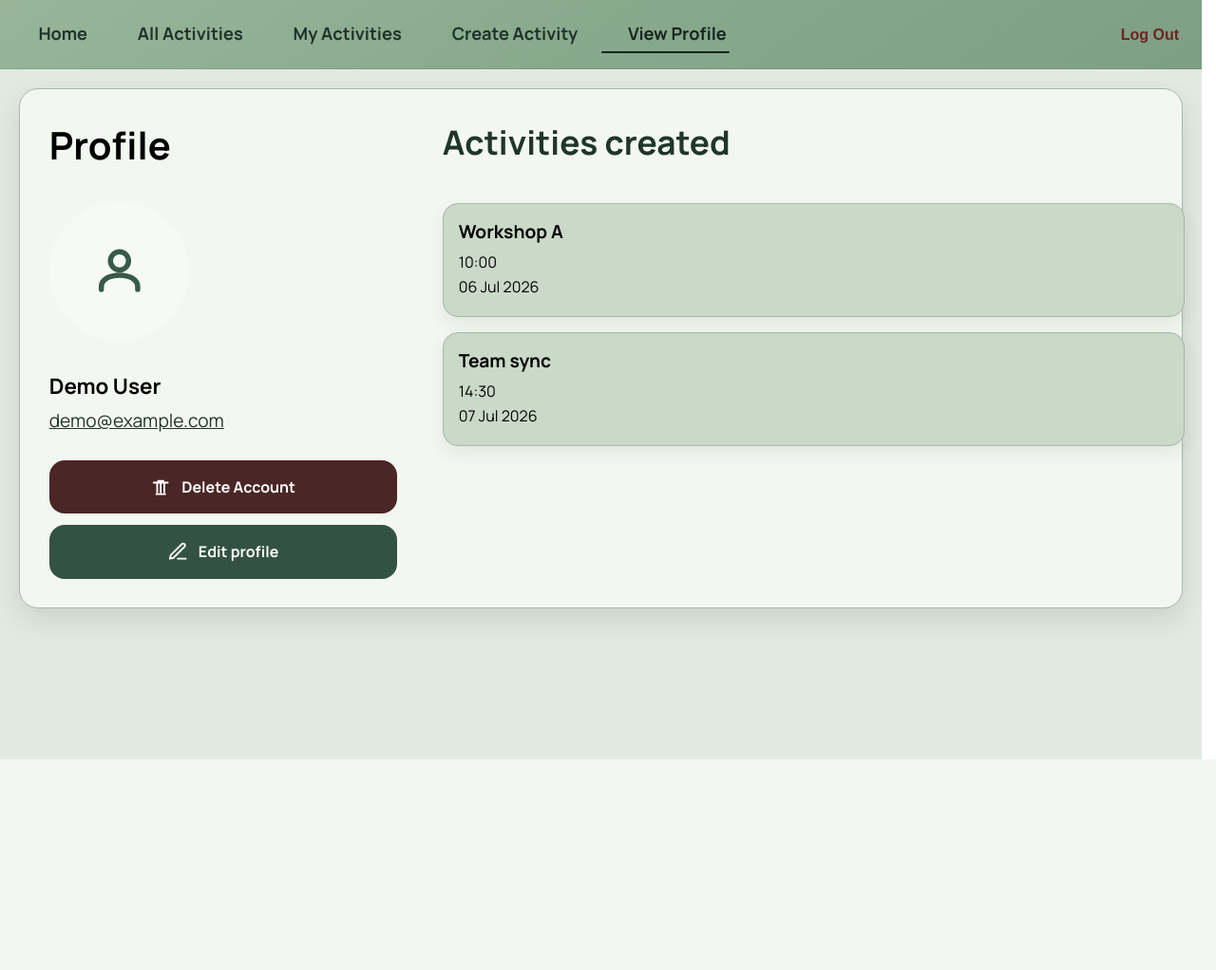
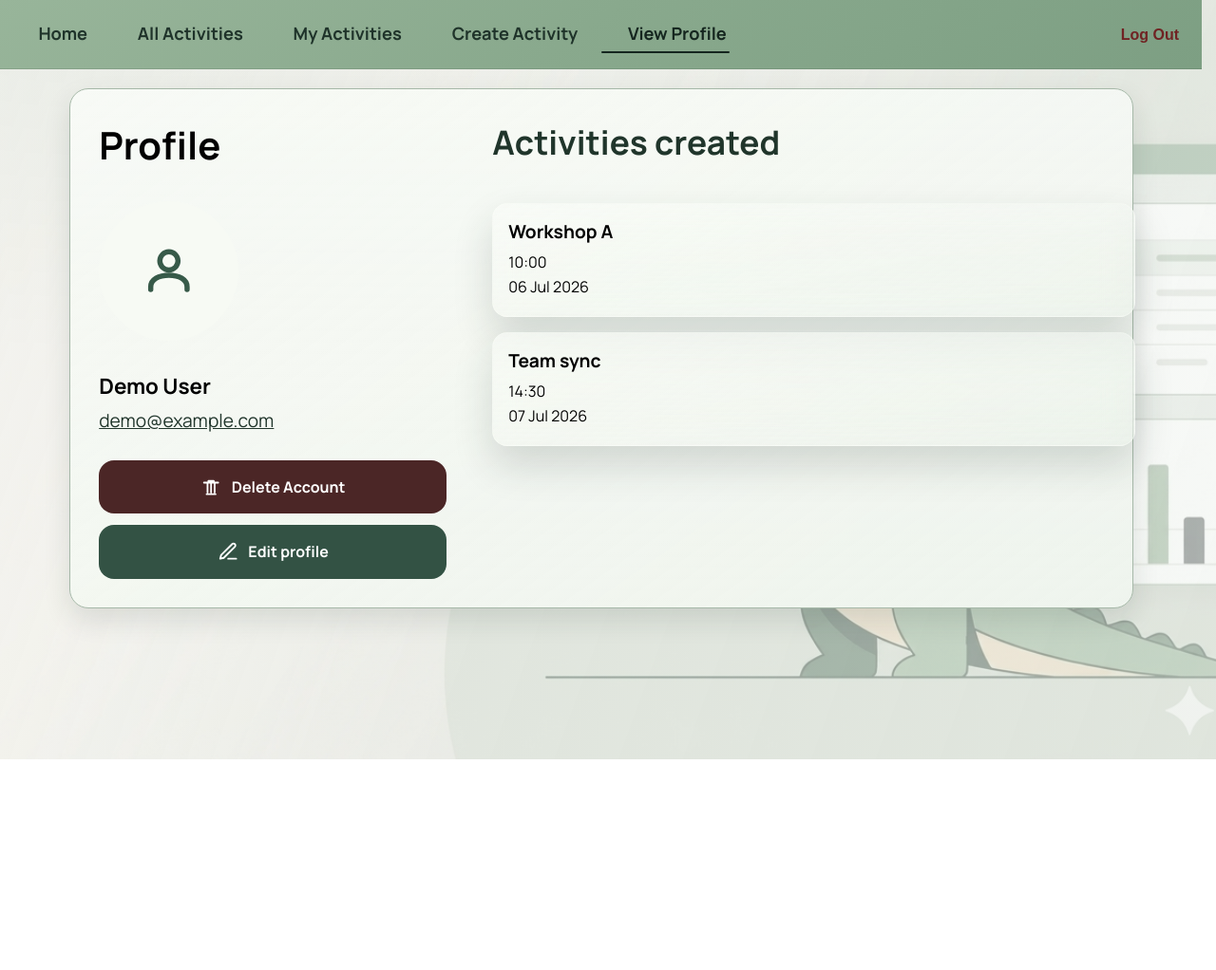
Before and after one commit to nyjc-computing-2526/Capstone-Project-2527, a Flask app: page /auth/view/1 in a window 1280 px wide. Shown: the whole page at 95% size. Before the commit the page ends 800 px from the top, so only its background shows below. Run offline with Flask 3, Linux system fonts and the light colour scheme.

Commit message:
Added glass UI elements and displayed hero image on every page

```diff
--- a/app/static/css/06-profile.css
+++ b/app/static/css/06-profile.css
@@ -10,9 +10,8 @@
 }
 
 .profile-card {
-  width: min(38rem, 100%);
+  width: 100%;
   min-height: 28rem;
-  box-shadow: none;
 }
 
 .profile-card h1 {
--- a/app/static/css/09-activity-detail.css
+++ b/app/static/css/09-activity-detail.css
@@ -1,6 +1,10 @@
 /* ── Activity detail page (view_activity.html) ────────────────────────────── */
 
 /* Activity detail: hero, status pills, participants. */
+
+.activity-card-page {
+  padding-bottom: clamp(3rem, 8vh, 5rem);
+}
 
 .hero {
   background:
--- a/app/static/css/10-utilities-and-modals.css
+++ b/app/static/css/10-utilities-and-modals.css
@@ -222,7 +222,7 @@
   gap: 3rem;
   align-items: flex-start;
   flex-direction: row;
-  width: min(56rem, 100%);
+  width: 100%;
   max-width: 100%;
   box-sizing: border-box;
 }
--- a/app/static/css/11-landing-hero.css
+++ b/app/static/css/11-landing-hero.css
@@ -67,7 +67,7 @@ header[data-nav-profile="landing"] .nav-auth-btn-register {
   isolation: isolate;
 }
 
-.landing-home .landing-bg-viewport {
+.landing-page .landing-bg-viewport {
   position: fixed;
   inset: 0;
   z-index: -2;
@@ -75,7 +75,7 @@ header[data-nav-profile="landing"] .nav-auth-btn-register {
   pointer-events: none;
 }
 
-.landing-home .landing-bg-viewport::after {
+.landing-page .landing-bg-viewport::after {
   content: "";
   position: absolute;
   inset: 0;
@@ -87,7 +87,7 @@ header[data-nav-profile="landing"] .nav-auth-btn-register {
   );
 }
 
-.landing-home .landing-bg-viewport img {
+.landing-page .landing-bg-viewport img {
   width: 100%;
   height: 100%;
   object-fit: cover;
@@ -159,7 +159,7 @@ header[data-nav-profile="landing"] .nav-auth-btn-register {
     justify-content: flex-end;
   }
 
-  .landing-home .landing-bg-viewport img {
+  .landing-page .landing-bg-viewport img {
     object-position: 82% center;
   }
 
@@ -180,7 +180,7 @@ header[data-nav-profile="landing"] .nav-auth-btn-register {
 }
 
 @media (max-aspect-ratio: 4/3) {
-  .landing-home .landing-bg-viewport img {
+  .landing-page .landing-bg-viewport img {
     object-position: 80% center;
   }
 }
--- /dev/null
+++ b/app/static/css/15-glass-surfaces.css
@@ -0,0 +1,165 @@
+/* Shared glass surfaces + app-page hero image backdrop. */
+
+:root {
+  --glass-surface:
+    linear-gradient(180deg, rgba(255, 255, 255, 0.24), rgba(255, 255, 255, 0.06)),
+    linear-gradient(145deg, rgba(247, 250, 244, 0.56), rgba(227, 235, 227, 0.32));
+  --glass-surface-strong:
+    linear-gradient(180deg, rgba(255, 255, 255, 0.3), rgba(255, 255, 255, 0.1)),
+    linear-gradient(145deg, rgba(248, 251, 246, 0.64), rgba(229, 237, 229, 0.4));
+  --glass-border: rgba(250, 252, 248, 0.38);
+  --glass-border-strong: rgba(255, 255, 255, 0.56);
+  --shadow-glass: 0 20px 42px rgba(31, 51, 42, 0.16);
+  --shadow-glass-hover: 0 24px 48px rgba(31, 51, 42, 0.19);
+}
+
+.app-hero-page {
+  position: relative;
+  background: transparent;
+  min-height: 100vh;
+}
+
+.app-hero-page .app-hero-viewport {
+  position: fixed;
+  inset: 0;
+  z-index: -1;
+  pointer-events: none;
+  overflow: hidden;
+}
+
+.app-hero-page .app-hero-viewport::before,
+.app-hero-page .app-hero-viewport::after {
+  content: "";
+  position: absolute;
+  inset: 0;
+}
+
+.app-hero-page .app-hero-viewport::before {
+  background-image: url("../images/alligator-hero-image.png");
+  background-size: cover;
+  background-position: 88% center;
+  background-repeat: no-repeat;
+  opacity: 0.6;
+  transform: scale(1.02);
+}
+
+.app-hero-page .app-hero-viewport::after {
+  background:
+    linear-gradient(110deg, rgba(238, 242, 236, 0.42) 0%, rgba(238, 242, 236, 0.2) 38%, rgba(226, 233, 225, 0.34) 100%),
+    radial-gradient(120% 80% at 7% 2%, rgba(148, 181, 159, 0.14) 0%, rgba(148, 181, 159, 0) 56%);
+}
+
+.app-hero-page > :not(.app-hero-viewport) {
+  position: relative;
+  z-index: 1;
+}
+
+main,
+.all-activities,
+.create-activity,
+.auth-page,
+.activity-card-page,
+.profile-page,
+.filler {
+  background: transparent;
+}
+
+.app-hero-page main,
+.app-hero-page .all-activities,
+.app-hero-page .create-activity,
+.app-hero-page .activity-card-page,
+.app-hero-page .profile-page {
+  position: relative;
+  padding-bottom: clamp(3rem, 8vh, 5rem);
+}
+
+.app-hero-page .content,
+.app-hero-page .page-card {
+  width: min(1120px, 100%);
+  max-width: min(1120px, 100%);
+  margin-inline: auto;
+}
+
+.app-hero-page .content {
+  margin-right: auto;
+}
+
+.all-activities .activities-grid,
+.profile-page .activities {
+  gap: 1rem;
+}
+
+.all-activities .page-card {
+  border-color: var(--border-warm);
+}
+
+.content,
+.sidebar,
+.login-card,
+.page-card,
+.activity-card,
+.activity-detail-card,
+.password-modal-card,
+.delete-modal-card,
+.landing-home .hero-home-copy {
+  background: var(--glass-surface);
+  border: 1px solid var(--glass-border);
+  box-shadow: var(--shadow-glass);
+  backdrop-filter: blur(14px) saturate(145%);
+  -webkit-backdrop-filter: blur(14px) saturate(145%);
+}
+
+.landing-home .hero-home-copy {
+  background: var(--glass-surface-strong);
+  border-color: var(--glass-border-strong);
+}
+
+.activity-card {
+  background: var(--glass-surface);
+}
+
+.activity-card-link:hover .activity-card {
+  background: var(--glass-surface-strong);
+  border-color: var(--glass-border-strong);
+  box-shadow: var(--shadow-glass-hover);
+}
+
+.activities .activity-card-link:nth-child(4n + 1):hover .activity-card,
+.activities-grid .activity-card-link:nth-child(4n + 1):hover .activity-card {
+  background:
+    linear-gradient(180deg, rgba(255, 255, 255, 0.32), rgba(255, 255, 255, 0.12)),
+    linear-gradient(145deg, rgba(236, 245, 235, 0.66), rgba(223, 236, 226, 0.38));
+}
+
+.activities .activity-card-link:nth-child(4n + 2):hover .activity-card,
+.activities-grid .activity-card-link:nth-child(4n + 2):hover .activity-card {
+  background:
+    linear-gradient(180deg, rgba(255, 255, 255, 0.32), rgba(255, 255, 255, 0.12)),
+    linear-gradient(145deg, rgba(234, 243, 236, 0.66), rgba(219, 234, 225, 0.38));
+}
+
+.activities .activity-card-link:nth-child(4n + 3):hover .activity-card,
+.activities-grid .activity-card-link:nth-child(4n + 3):hover .activity-card {
+  background:
+    linear-gradient(180deg, rgba(255, 255, 255, 0.32), rgba(255, 255, 255, 0.12)),
+    linear-gradient(145deg, rgba(240, 244, 234, 0.66), rgba(227, 233, 220, 0.38));
+}
+
+.activities .activity-card-link:nth-child(4n):hover .activity-card,
+.activities-grid .activity-card-link:nth-child(4n):hover .activity-card {
+  background:
+    linear-gradient(180deg, rgba(255, 255, 255, 0.32), rgba(255, 255, 255, 0.12)),
+    linear-gradient(145deg, rgba(233, 242, 233, 0.66), rgba(218, 231, 222, 0.38));
+}
+
+@media (max-width: 760px) {
+  .app-hero-page .app-hero-viewport::before {
+    background-position: 82% center;
+  }
+}
+
+@media (max-aspect-ratio: 4/3) {
+  .app-hero-page .app-hero-viewport::before {
+    background-position: 80% center;
+  }
+}
--- a/app/static/styles.css
+++ b/app/static/styles.css
@@ -17,3 +17,4 @@
 @import url("css/12-marketing-pages.css");
 @import url("css/13-button-harmony.css");
 @import url("css/14-responsive-aspect-ratios.css");
+@import url("css/15-glass-surfaces.css");
--- a/app/templates/activitydetails.html
+++ b/app/templates/activitydetails.html
@@ -6,7 +6,8 @@
     <title>{{ data.title | default('Activity') }}</title>
     {% include "partials/stylesheets.html" %}
   </head>
-  <body>
+  <body class="app-hero-page">
+    <div class="app-hero-viewport" aria-hidden="true"></div>
     {% with messages = get_flashed_messages(with_categories=true) %}
       {% if messages %}
         <div class="toast-container">
--- a/app/templates/allactivities.html
+++ b/app/templates/allactivities.html
@@ -6,7 +6,8 @@
     <title>All Activities</title>
     {% include "partials/stylesheets.html" %}
   </head>
-  <body>
+  <body class="app-hero-page">
+    <div class="app-hero-viewport" aria-hidden="true"></div>
     {% with messages = get_flashed_messages(with_categories=true) %} {% if
     messages %}
     <div class="toast-container">
--- a/app/templates/createactivity.html
+++ b/app/templates/createactivity.html
@@ -6,7 +6,8 @@
     <title>Create activity</title>
     {% include "partials/stylesheets.html" %}
   </head>
-  <body>
+  <body class="app-hero-page">
+    <div class="app-hero-viewport" aria-hidden="true"></div>
     {% with messages = get_flashed_messages(with_categories=true) %} {% if
     messages %}
     <div class="toast-container">
--- a/app/templates/home.html
+++ b/app/templates/home.html
@@ -6,7 +6,8 @@
     <title>{{ page_title | default('Activity Management') }}</title>
     {% include "partials/stylesheets.html" %}
   </head>
-  <body>
+  <body class="app-hero-page">
+    <div class="app-hero-viewport" aria-hidden="true"></div>
     {% with messages = get_flashed_messages(with_categories=true) %} {% if
     messages %}
     <div class="toast-container">
--- a/app/templates/landing.html
+++ b/app/templates/landing.html
@@ -13,14 +13,12 @@
     <title>Activity Alligator</title>
   </head>
   <body class="landing-page{% if request.endpoint == 'landing.index' %} landing-home{% endif %}">
-    {% if request.endpoint == 'landing.index' %}
     <div class="landing-bg-viewport" aria-hidden="true">
       <img
         src="{{ url_for('static', filename='images/alligator-hero-image.png') }}"
         alt=""
       />
     </div>
-    {% endif %}
     {% include "partials/navbar-landing.html" %}
     {% block content %}
 
--- a/app/templates/myactivities.html
+++ b/app/templates/myactivities.html
@@ -6,7 +6,8 @@
     <title>My activities</title>
     {% include "partials/stylesheets.html" %}
   </head>
-  <body>
+  <body class="app-hero-page">
+    <div class="app-hero-viewport" aria-hidden="true"></div>
     {% with messages = get_flashed_messages(with_categories=true) %} {% if
     messages %}
     <div class="toast-container">
--- a/app/templates/partials/stylesheets.html
+++ b/app/templates/partials/stylesheets.html
@@ -18,3 +18,4 @@
 <link rel="stylesheet" href="{{ url_for('static', filename='css/12-marketing-pages.css') }}" />
 <link rel="stylesheet" href="{{ url_for('static', filename='css/13-button-harmony.css') }}" />
 <link rel="stylesheet" href="{{ url_for('static', filename='css/14-responsive-aspect-ratios.css') }}" />
+<link rel="stylesheet" href="{{ url_for('static', filename='css/15-glass-surfaces.css') }}" />
--- a/app/templates/profile.html
+++ b/app/templates/profile.html
@@ -6,7 +6,8 @@
     <title>Profile</title>
     {% include "partials/stylesheets.html" %}
   </head>
-  <body>
+  <body class="app-hero-page">
+    <div class="app-hero-viewport" aria-hidden="true"></div>
     {% include "partials/navbar-user.html" %}
 
     <main class="profile-page">
```
Lines whose indentation alone changed are shown as unchanged.
